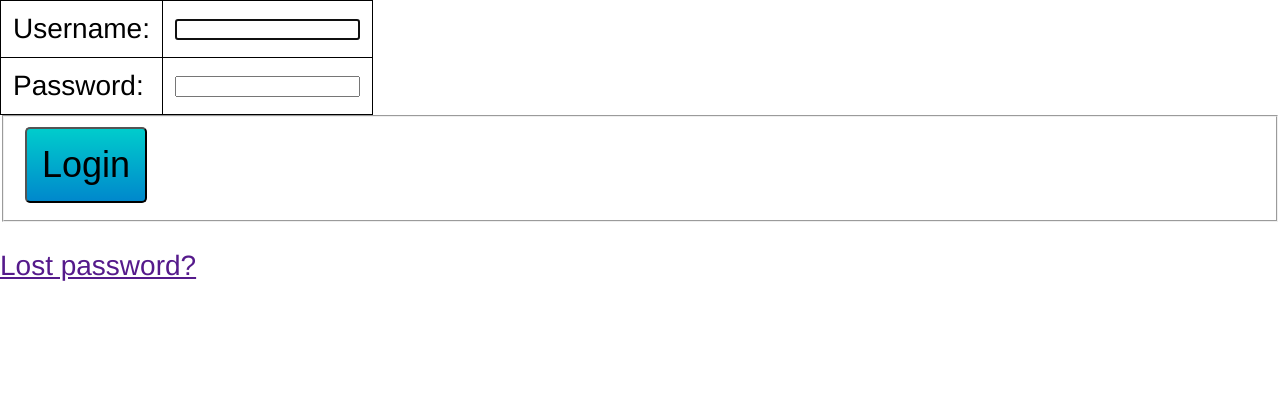
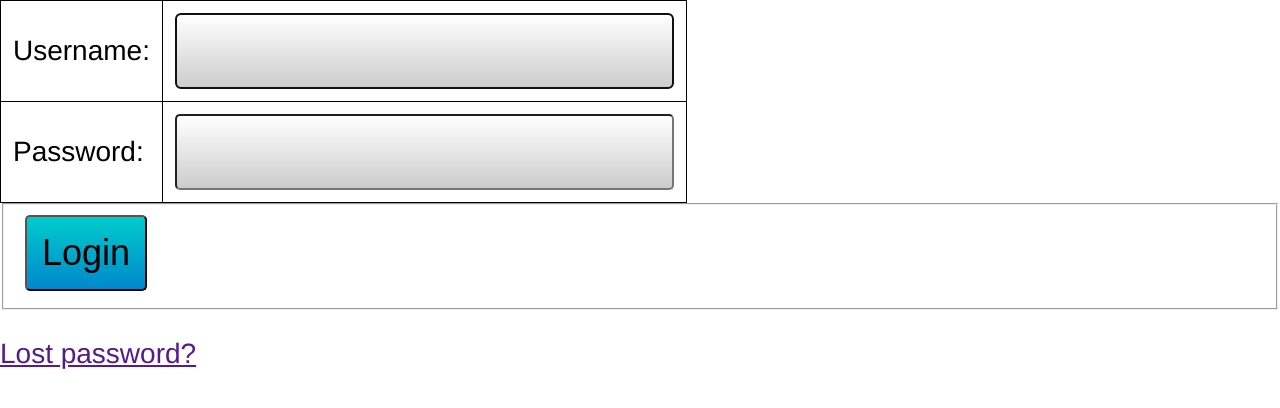
Before and after one commit to wolfmuel/hcpi, a Django app: page /accounts/login/ in a window 1280 px wide. Shown: the top 408 px of the page. Run offline with Django 3.2, Linux system fonts and the light colour scheme.

Commit message:
changed login page

```diff
--- a/hhs/templates/hhs/login.html
+++ b/hhs/templates/hhs/login.html
@@ -15,7 +15,7 @@
 	      margin: 0;
 	      padding: 0;
 	  }
-	  button {
+	  button, input {
 	      background: -webkit-linear-gradient(top,#fff,#ccc);
 	      border-radius: 5px;
 	      font-size: 36px;
```
